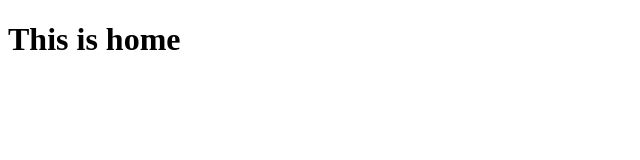
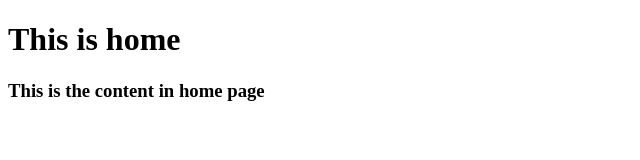
Before and after one commit to ishimwezachee/Gym-Git-Exercise-Solutions, a plain HTML site: page home.html in a window 1280 px wide. Shown: the whole page, without its empty margins (0-640 px from the left). Drawn offline with Linux system fonts and the light colour scheme.

Commit message:
content to main in home page

```diff
--- a/home.html
+++ b/home.html
@@ -8,7 +8,9 @@
 </head>
 <body>
     <h1>This is home</h1>
-    <main></main>
+    <main>
+        <h3>This is the content in home page</h3>
+    </main>
     <footer></footer>
 </body>
 </html>
```
